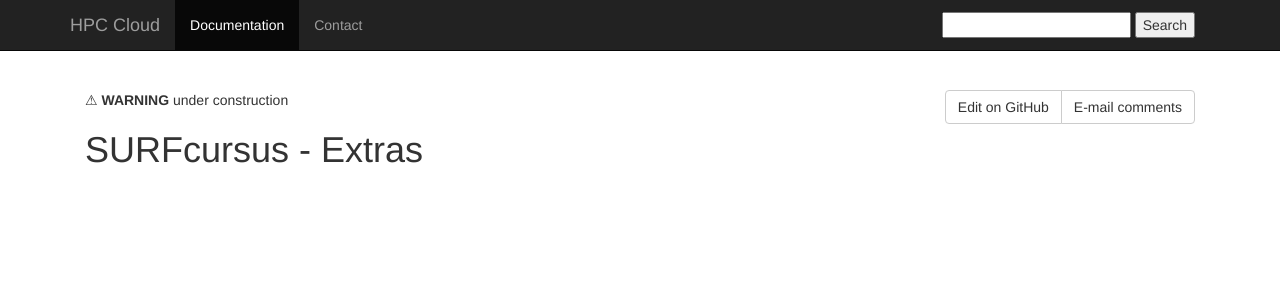
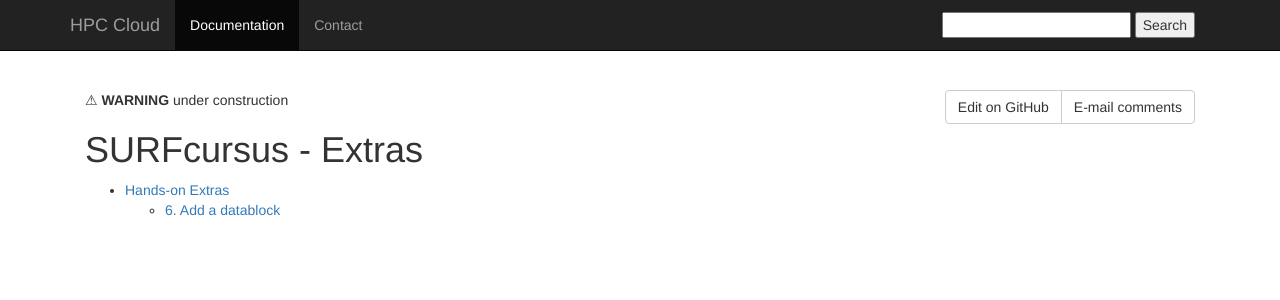
Before and after one commit to sara-nl/clouddocs, a Jekyll site: the page built from surfcursus-extras-2015-Oct-15.markdown, in a window 1280 px wide. Shown: the top 300 px of the page. Built offline with Jekyll 4.4.1, drawn with Linux system fonts in a browser that asks for light colours.

Commit message:
update cursus Extras

```diff
--- a/surfcursus-extras-2015-Oct-15.markdown
+++ b/surfcursus-extras-2015-Oct-15.markdown
@@ -5,3 +5,6 @@ layout: default
 ⚠ **WARNING** under construction
 
 # SURFcursus - Extras
+
+* [Hands-on Extras](#hands-on) <br>
+  * [6. Add a datablock](#6.-Add-a-datablock) <br>
```
